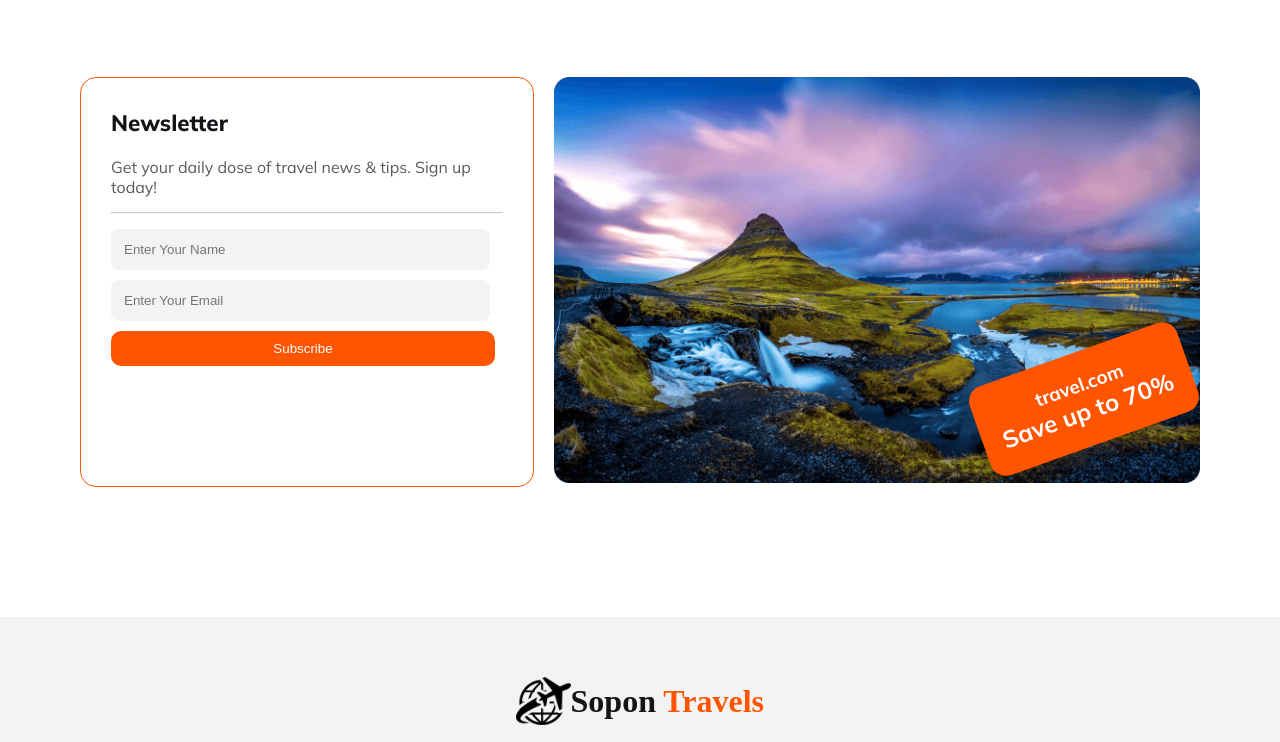
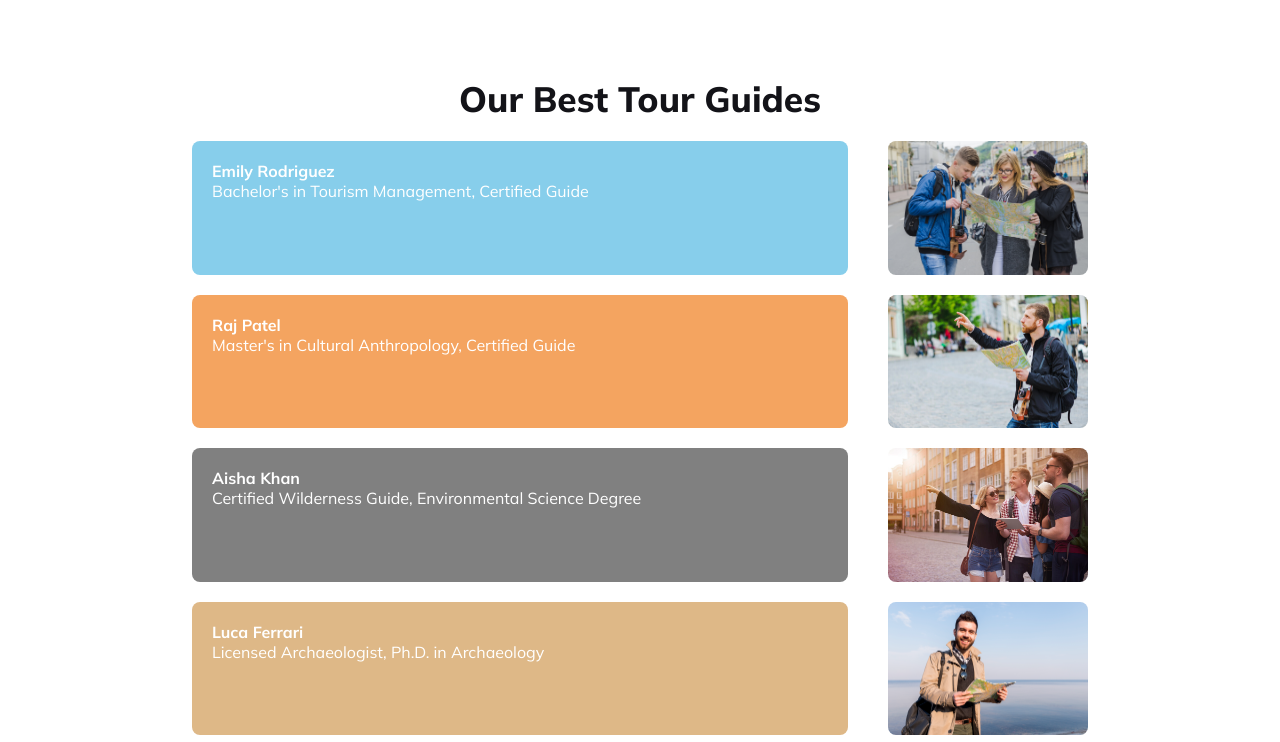
Before and after one commit to Tosiqul-Islam-Sopon/Assignment2, a plain HTML site: page index.html in a window 1280 px wide. Shown: the part 2953-3695 px from the top of the page. Drawn offline with Linux system fonts and the light colour scheme.

Commit message:
Extra section tour guide complete

```diff
--- a/index.html
+++ b/index.html
@@ -146,6 +146,44 @@
                 </div>
             </div>
         </section>
+        <section class="best_tour_guides">
+            <div class="tour_guide_container">
+                <h3 class="best_tour_guides_title">Our Best Tour Guides</h3>
+
+                <div class="tour_guide">
+                    <div class="guide_info" style="background-color: skyblue;">
+                        <h4 class="guide-name">Emily Rodriguez</h4>
+                        <p class="guide_qualification">Bachelor's in Tourism Management, Certified Guide</p>
+                    </div>
+                    <img class="guide_image" src="Images/Emily.jpg" alt="Emily Rodriguez Image">
+                </div>
+
+                <div class="tour_guide">
+                    <div class="guide_info" style="background-color: sandybrown;">
+                        <h4 class="guide-name">Raj Patel</h4>
+                        <p class="guide_qualification">Master's in Cultural Anthropology, Certified Guide</p>
+                    </div>
+                    <img class="guide_image" src="Images/Raj.jpg" alt="Raj Patel Image">
+                </div>
+
+                <div class="tour_guide">
+                    <div class="guide_info" style="background-color: gray;">
+                        <h4 class="guide-name">Aisha Khan</h4>
+                        <p class="guide_qualification">Certified Wilderness Guide, Environmental Science Degree</p>
+                    </div>
+                    <img class="guide_image" src="Images/Aisha.jpg" alt="Aisha Khan Image">
+                </div>
+
+                <div class="tour_guide">
+                    <div class="guide_info" style="background-color:burlywood;">
+                        <h4 class="guide-name">Luca Ferrari</h4>
+                        <p class="guide_qualification">Licensed Archaeologist, Ph.D. in Archaeology</p>
+                    </div>
+                    <img class="guide_image" src="Images/Luca.png" alt="Luca Ferrari Image">
+                </div>
+            </div>
+        </section>
+
         <section class="newsletter">
             <div class="newsletter_text">
                 <div class="newsletter_text_container">
@@ -167,6 +205,7 @@
                 </div>
             </div>
         </section>
+
     </main>
     <footer>
         <div class="foot_container">
--- a/styles/styles.css
+++ b/styles/styles.css
@@ -311,10 +311,58 @@ main {
     gap: 15px;
 }
 
+/* Our Best Tour Guides Section */
+.best_tour_guides {
+    margin-top: 80px;
+}
+
+.tour_guide_container {
+    width: 80%;
+    margin: auto;
+}
+
+.best_tour_guides_title {
+    color: #131318;
+    font-size: 2.2rem;
+    font-weight: 800;
+    margin-bottom: 20px;
+    text-align: center;
+}
+
+.tour_guide {
+    display: flex;
+    gap: 40px;
+    margin-bottom: 20px;
+}
+
+.guide_info {
+    flex: 1;
+    padding: 20px;
+    border-radius: 8px;
+    color: #FFF;
+}
+
+.guide_name {
+    font-size: 1.6rem;
+    margin-bottom: 10px;
+}
+
+.guide_qualification {
+    font-size: 1rem;
+}
+
+.guide_image {
+    width: 200px;
+    border-radius: 8px;
+    /* margin-left: 20px; */
+}
+
+
 /* Newsletter */
 .newsletter {
     margin-top: 80px;
     display: flex;
+    justify-content: space-between;
     gap: 20px;
 }
 
@@ -357,7 +405,7 @@ main {
     width: 98%;
 }
 
-.newsletter_img img {
+.newsletter_img>img {
     width: 100%;
     /* position: relative; */
 }
@@ -486,6 +534,13 @@ footer{
     .choose_box3 {
         width: 100%;
     }
+    .tour_guide{
+        flex-direction: column-reverse;
+        gap: 0px;
+    }
+    .guide_image{
+        width: 100%;
+    }
     .newsletter{
         flex-direction: column;
     }
```
Also changed, not shown: Images/Aisha.jpg (added), Images/Emily.jpg (added), Images/Luca.png (added), Images/Raj.jpg (added).
